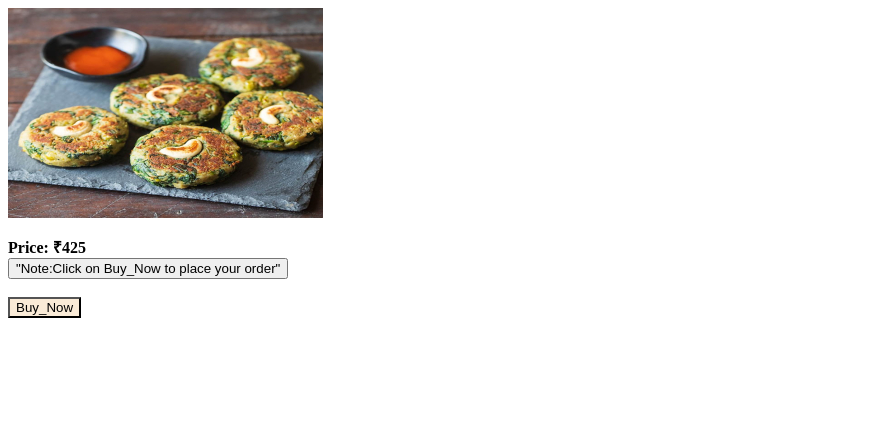
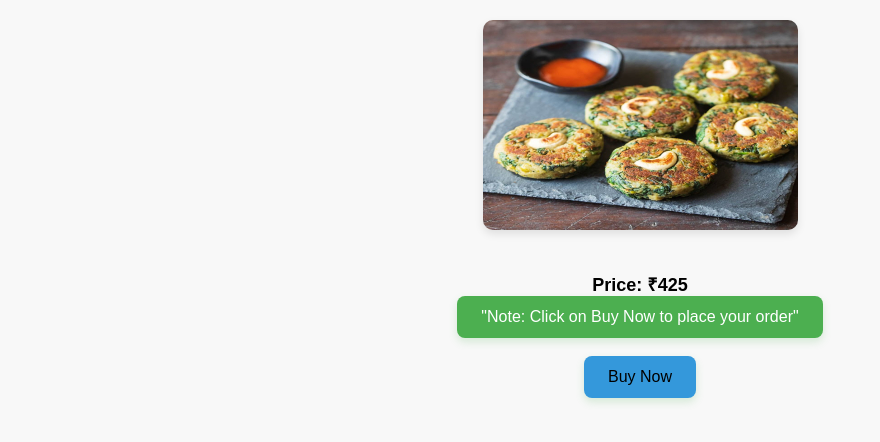
Before and after one commit to Arun8971/Arunrestaurant, a plain HTML site: page harabara_kabab.html in a window 1280 px wide. Shown: the whole page, without its empty margins (0-880 px from the left). Drawn offline with Linux system fonts and the light colour scheme.

Commit message:
Update harabara_kabab.html

```diff
--- a/harabara_kabab.html
+++ b/harabara_kabab.html
@@ -1,19 +1,68 @@
-<!--HARA BARA KABAB image display-->
-<html>
+<!DOCTYPE html>
+<html lang="en">
 <head>
   <meta name="viewport" content="width=device-width, initial-scale=1.0">
+  <style>
+    body {
+      font-family: 'Arial', sans-serif;
+      background-color: #f8f8f8;
+      margin: 0;
+      padding: 20px;
+      text-align: center;
+    }
+
+    img {
+      max-width: 100%;
+      height: auto;
+      border-radius: 10px;
+      box-shadow: 0 4px 8px rgba(0, 0, 0, 0.1);
+      margin-bottom: 20px;
+    }
+
+    text {
+      font-size: 18px;
+      font-weight: bold;
+    }
+
+    button {
+      background-color: #4CAF50;
+      color: #fff;
+      padding: 12px 24px;
+      font-size: 16px;
+      border: none;
+      cursor: pointer;
+      border-radius: 8px;
+      box-shadow: 0 4px 8px rgba(76, 175, 80, 0.2);
+      transition: background-color 0.3s;
+    }
+
+    button:hover {
+      background-color: #45a049;
+    }
+
+    a.button-link {
+      text-decoration: none;
+      color: #000;
+    }
+
+    button.buy-now {
+      background-color: #3498db;
+      color: #000;
+      transition: background-color 0.3s;
+    }
+
+    button.buy-now:hover {
+      background-color: #2980b9;
+    }
+  </style>
 </head>
 
 <body>
-        <img src="hara bhara kebabs.jpg"><br><br>
-        <text>
-            <b>Price: ₹425</b>
-        </text><br>
-        <button>"Note:Click on Buy_Now to place your order"</button><br><br>
-       <a href="pay.html">
-          <button style="background-color: antiquewhite;">
-            Buy_Now
-          </button>
+  <img src="hara bhara kebabs.jpg" alt="Hara Bhara Kebab Image"><br><br>
+  <text><b>Price: ₹425</b></text><br>
+  <button>"Note: Click on Buy Now to place your order"</button><br><br>
+  <a href="pay.html" class="button-link">
+    <button class="buy-now">Buy Now</button>
   </a>
 </body>
 </html>
```
Lines whose indentation alone changed are shown as unchanged.
